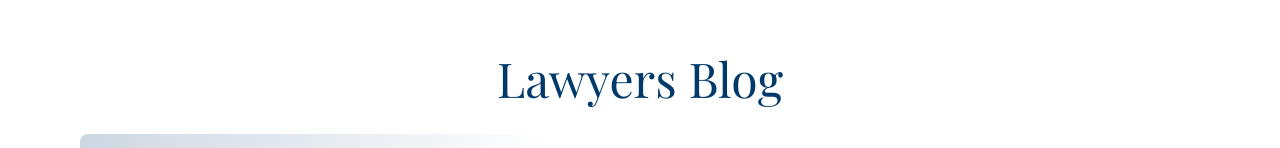
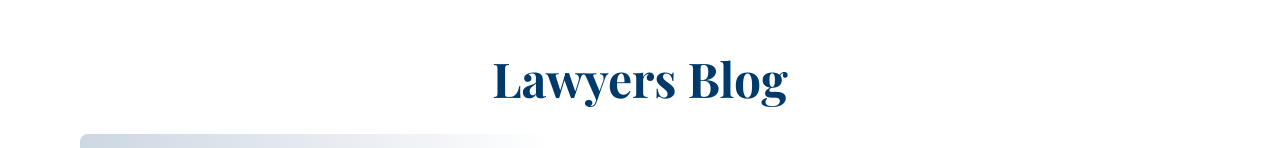
Before and after one commit to karllogdat/lexmeet-group4-template, a React (Vite) app: page /everyday-law/lawyers-blog-list in a window 1280 px wide. Shown: the part 270-418 px from the top of the page. Built offline with nearby package versions, Linux system fonts and the light colour scheme; grey boxes are pictures that could not be loaded; a web font is replaced by a local one.

Commit message:
fix: standardized (bold) blog list headings

```diff
--- a/src/pages/blog-list/EverydayLawBlogListPage.jsx
+++ b/src/pages/blog-list/EverydayLawBlogListPage.jsx
@@ -37,7 +37,7 @@ export default function EverydayLawBlogListPage() {
         />
       </div>
 
-      <h1 className="w-full text-center g4-heading-1 text-g4-900">
+      <h1 className="w-full font-bold text-center g4-heading-1 text-g4-900">
         Everyday Law
       </h1>
 
--- a/src/pages/blog-list/LawUpdatesBlogListPage.jsx
+++ b/src/pages/blog-list/LawUpdatesBlogListPage.jsx
@@ -37,7 +37,7 @@ export default function LawUpdatesBlogListPage() {
         />
       </div>
 
-      <h1 className="w-full text-center g4-heading-1 text-g4-900">
+      <h1 className="w-full font-bold text-center g4-heading-1 text-g4-900">
         Law Updates
       </h1>
 
--- a/src/pages/blog-list/LawyersBlogListPage.jsx
+++ b/src/pages/blog-list/LawyersBlogListPage.jsx
@@ -37,7 +37,7 @@ export default function LawyersBlogListPage() {
         />
       </div>
 
-      <h1 className="w-full text-center g4-heading-1 text-g4-900">
+      <h1 className="w-full font-bold text-center g4-heading-1 text-g4-900">
         Lawyers Blog
       </h1>
 
```
